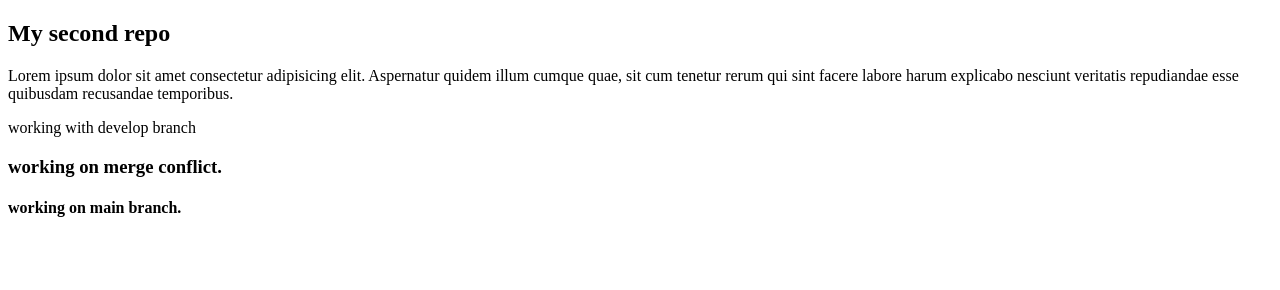
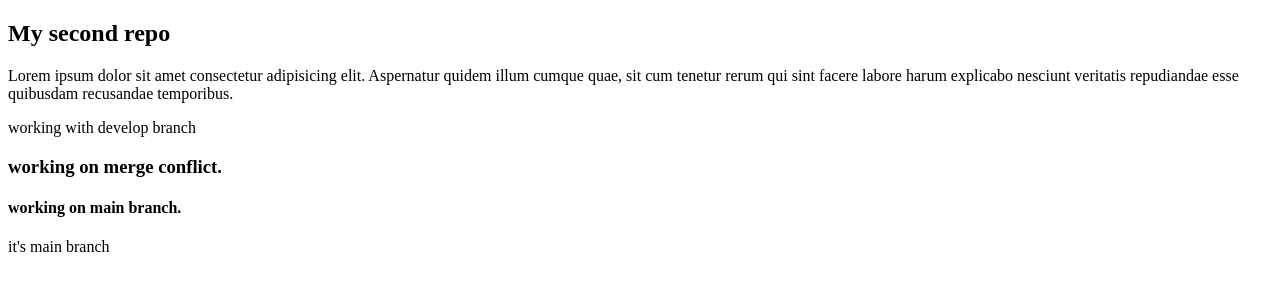
Before and after one commit to arunnath8917/second-repo, a plain HTML site: page index.html in a window 1280 px wide. Drawn offline with Linux system fonts and the light colour scheme.

Commit message:
main branch on

```diff
--- a/index.html
+++ b/index.html
@@ -13,5 +13,6 @@
     <span>working with develop branch</span>
     <h3>working on merge conflict.</h3>
     <h4>working on main branch.</h4>
+    <p>it's main branch</p>
 </body>
 </html>
```
